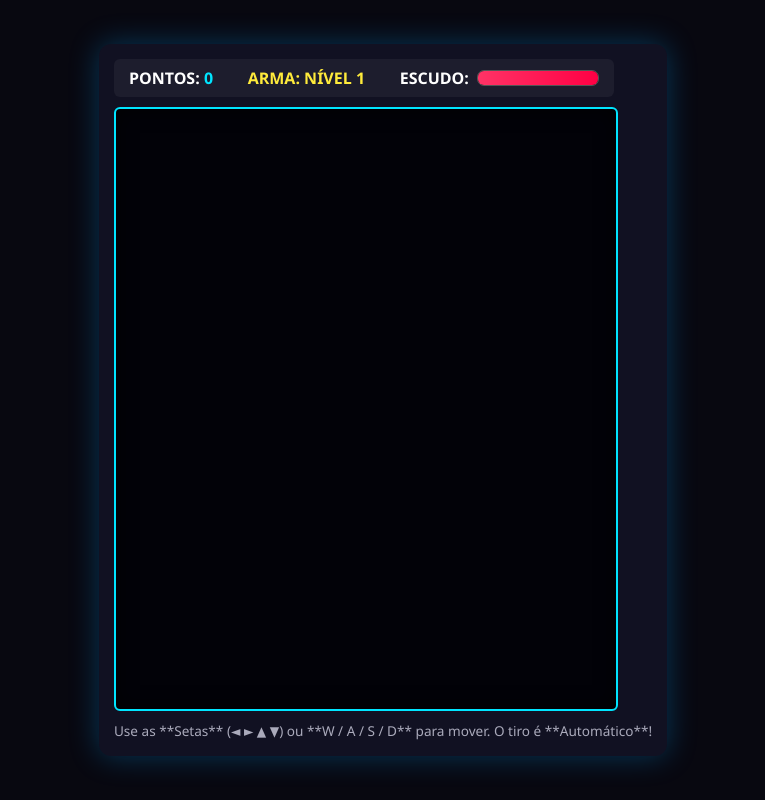
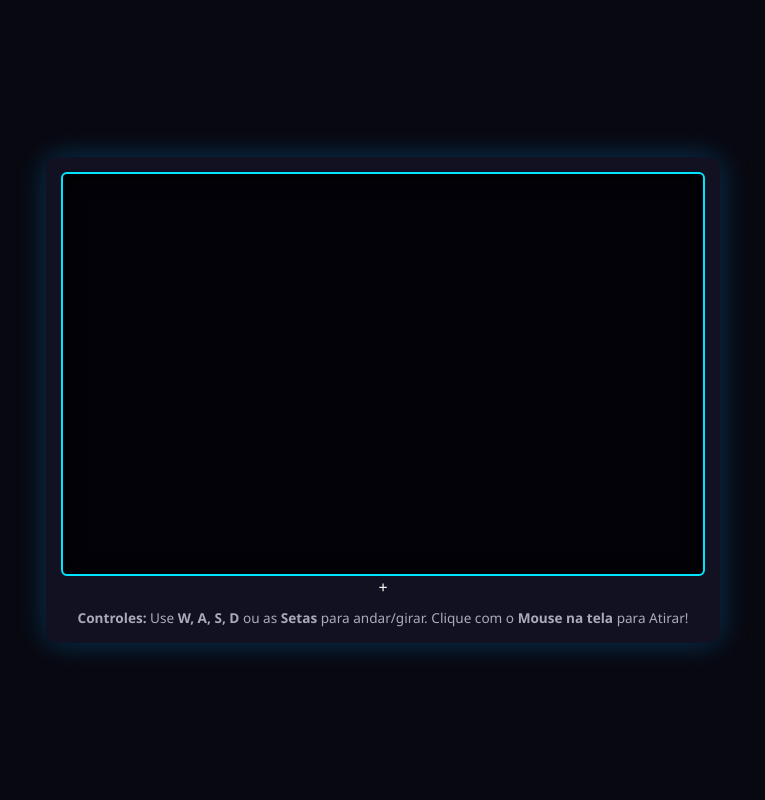
Before and after one commit to guhXx44/jogodacobra, a plain HTML site: page index.html in a window 1280 px wide. Shown: the whole page, without its empty margins (257-1022 px from the left). Drawn offline with Linux system fonts and the light colour scheme.

Commit message:
Update index.html

```diff
--- a/index.html
+++ b/index.html
@@ -3,28 +3,29 @@
 <head>
     <meta charset="UTF-8">
     <meta name="viewport" content="width=device-width, initial-scale=1.0">
-    <title>Retro Space Shooter</title>
-    <!-- Vincula o arquivo de estilos CSS -->
+    <title>JS Doom Raycaster 3D</title>
     <link rel="stylesheet" href="style.css">
 </head>
 <body>
 
     <div class="game-container">
-        <div class="hud">
-            <div class="stat">PONTOS: <span id="score">0</span></div>
-            <div class="stat" id="upgrade">ARMA: NÍVEL 1</div>
-            <div style="display: flex; align-items: center; gap: 8px;">
-                <div class="stat">ESCUDO:</div>
-                <div class="hp-bar-container"><div id="hp-bar"></div></div>
-            </div>
+        <!-- Tela de Renderização 3D -->
+        <div class="screen-wrapper">
+            <canvas id="gameCanvas" width="640" height="400"></canvas>
+
+            <!-- Interface da Arma Clássica (Doom Style) -->
+            <div id="weapon"></div>
+
+            <!-- Mira Central -->
+            <div class="crosshair">+</div>
         </div>
 
-        <canvas id="gameCanvas" width="500" height="600"></canvas>
-
-        <div class="controls-hint">Use as **Setas** (◄ ► ▲ ▼) ou **W / A / S / D** para mover. O tiro é **Automático**!</div>
+        <div class="controls-hint">
+            <strong>Controles:</strong> Use <strong>W, A, S, D</strong> ou as <strong>Setas</strong> para andar/girar.
+            Clique com o <strong>Mouse na tela</strong> para Atirar!
+        </div>
     </div>
 
-    <!-- Vincula a lógica do jogo em JavaScript -->
     <script src="script.js"></script>
 </body>
 </html>
```
